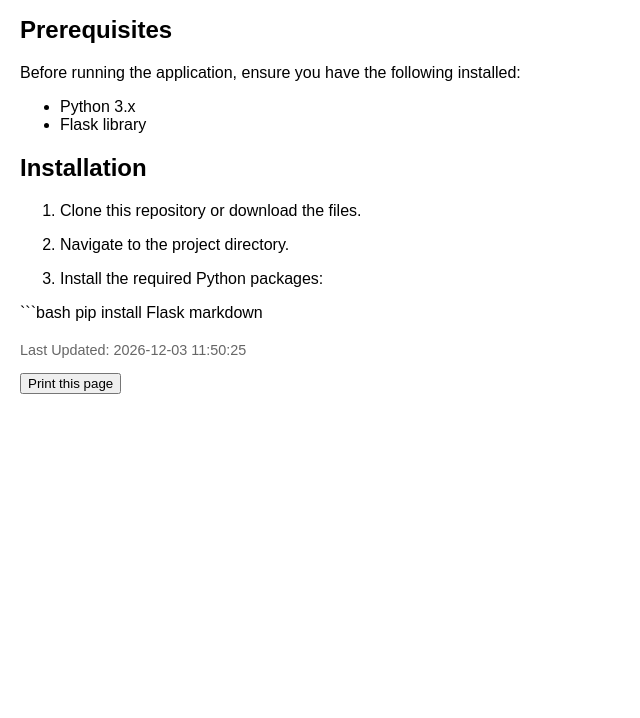
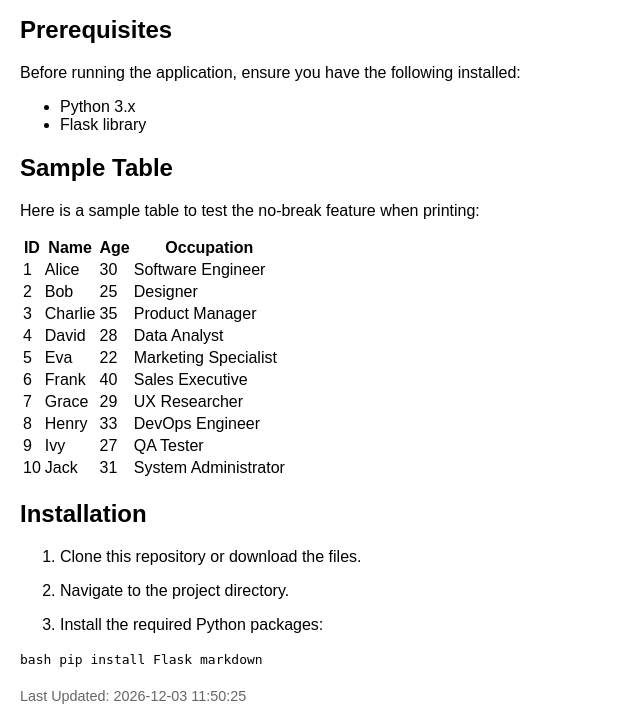
Before and after one commit to chore-lemming/chores, a Flask app: page / in a window 1280 px wide. Shown: the part 393-1111 px from the top of the page, without its empty margins (0-640 px from the left). Before the commit the page ends 787 px from the top, so only its background shows below. Run offline with Flask 3, Linux system fonts and the light colour scheme; some libraries are stand-ins or nearby versions.

Commit message:
web-md/ Ensure that tables are rendered and printed correctly. Document and provide an example

````diff
--- a/web-md/app.py
+++ b/web-md/app.py
@@ -38,7 +38,7 @@ def index():
             content = f.read()
 
         # Convert markdown to HTML
-        html_content = markdown.markdown(content)
+        html_content = markdown.markdown(content, extensions=['tables'])
 
         # Get the last modified time of the markdown file
         last_modified_time = os.path.getmtime(MARKDOWN_FILE)
@@ -59,5 +59,5 @@ def internal_error(error):
     return render_template('500.html'), 500
 
 if __name__ == '__main__':
-    app.run(debug=True, port=6100)
-    #app.run(host='0.0.0.0', port=6000)
+    #app.run(debug=True, port=6100)
+    app.run(host='0.0.0.0', port=6100)
--- a/web-md/rendered_markdown_file.md
+++ b/web-md/rendered_markdown_file.md
@@ -11,12 +11,31 @@ This is a simple Python web application that hosts a Markdown document, renders
 - Refreshing the server will reload the latest version of the markdown document.
     - Of course, the last modified date will then update too.
 
+
 ## Prerequisites
 
 Before running the application, ensure you have the following installed:
 
 - Python 3.x
 - Flask library
+
+## Sample Table
+
+Here is a sample table to test the no-break feature when printing:
+
+| ID  | Name         | Age | Occupation       |
+|-----|--------------|-----|------------------|
+| 1   | Alice        | 30  | Software Engineer |
+| 2   | Bob          | 25  | Designer         |
+| 3   | Charlie      | 35  | Product Manager   |
+| 4   | David        | 28  | Data Analyst      |
+| 5   | Eva          | 22  | Marketing Specialist |
+| 6   | Frank        | 40  | Sales Executive   |
+| 7   | Grace        | 29  | UX Researcher     |
+| 8   | Henry        | 33  | DevOps Engineer   |
+| 9   | Ivy          | 27  | QA Tester        |
+| 10  | Jack         | 31  | System Administrator |
+
 
 ## Installation
 
@@ -28,3 +47,4 @@ Before running the application, ensure you have the following installed:
 
    ```bash
    pip install Flask markdown
+    ```
--- a/web-md/templates/index.html
+++ b/web-md/templates/index.html
@@ -17,6 +17,20 @@
             font-size: 0.9em;
             color: #666;
         }
+        /* Print styles */
+        @media print {
+            table {
+                page-break-inside: avoid; /* Prevent page breaks inside tables */
+                width: 100%; /* Ensure tables take full width */
+            }
+            tr {
+                page-break-inside: avoid; /* Prevent page breaks inside table rows */
+                page-break-after: auto; /* Allow page breaks after rows if necessary */
+            }
+            td, th {
+                page-break-inside: avoid; /* Prevent page breaks inside table cells */
+            }
+        }
     </style>
 </head>
 <body>
````
Also changed, not shown: web-md/README.md.
